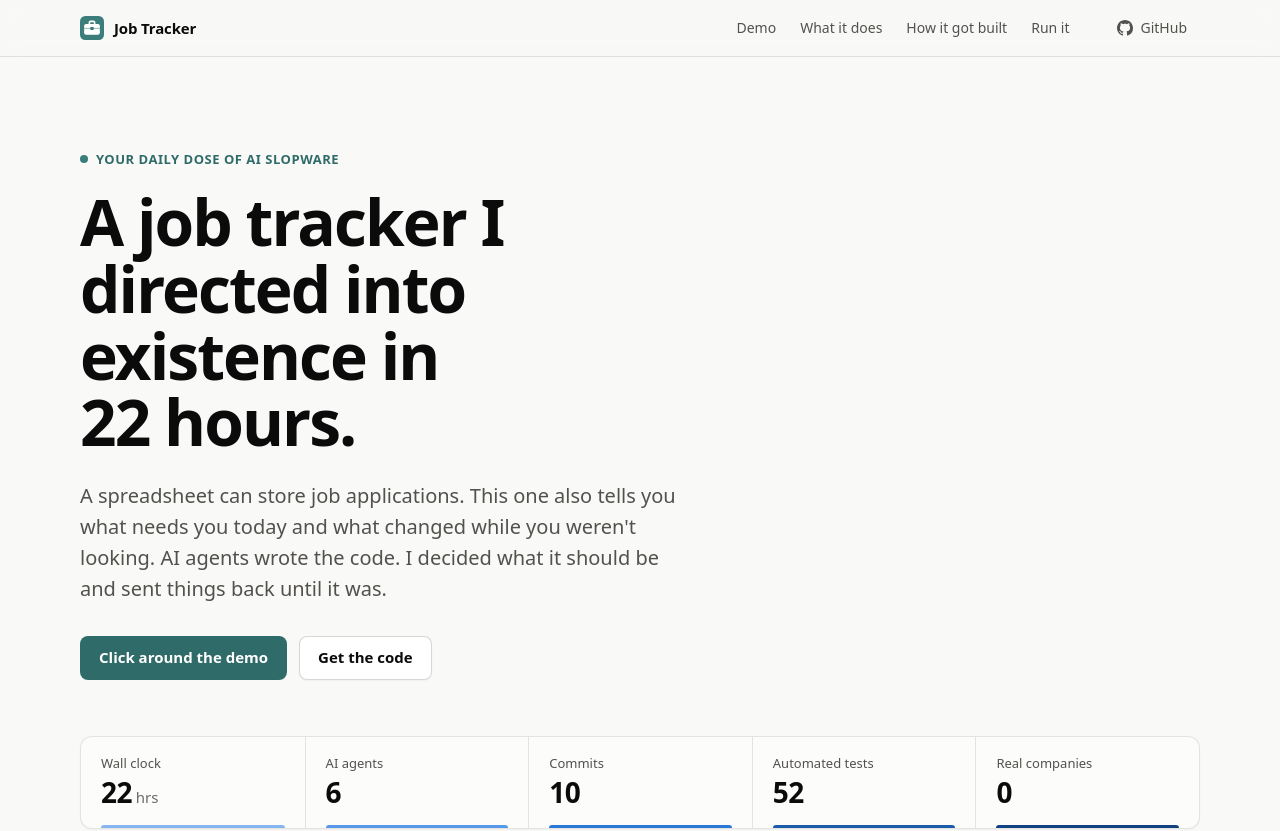
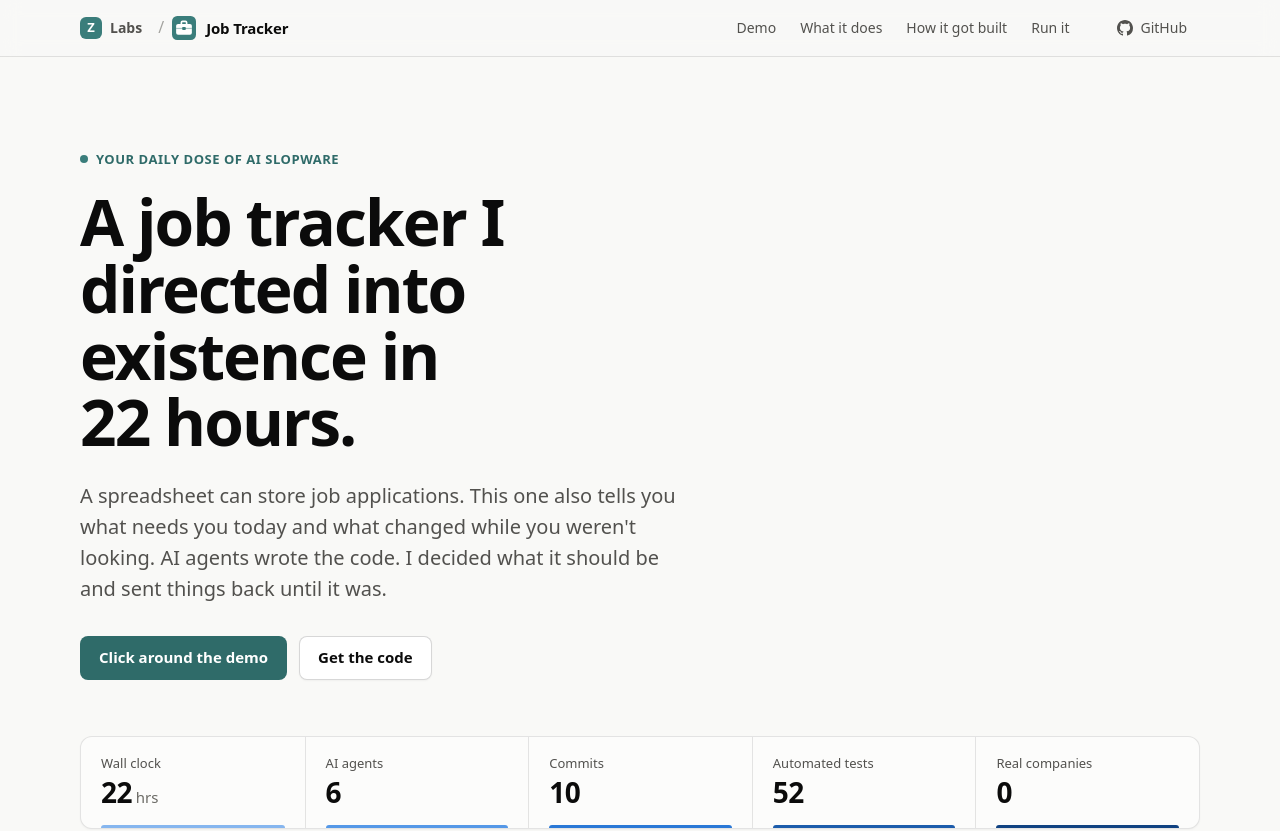
Before and after one commit to mnmilford/job-tracker, a plain HTML site: page site/index.html in a window 1280 px wide. Shown: the top 831 px of the page. Drawn offline with Linux system fonts and the light colour scheme.

Commit message:
Landing page: breadcrumb back to labs.thezdev.com
The header now reads 'Z Labs / Job Tracker'; Labs links to the root of
the site (../), where all the builds are listed.

Co-Authored-By: Claude Opus 5.5 <noreply@anthropic.com>
Claude-Session: https://claude.ai/code/session_01BNUvkmHVHWkxgxbL5qtofW

```diff
--- a/site/index.html
+++ b/site/index.html
@@ -33,10 +33,14 @@
 
 <header class="site-head">
   <div class="wrap head-row">
-    <a class="brand" href="./" aria-label="Job Tracker, top of page">
-      <svg class="brand-mark" viewBox="0 0 32 32" aria-hidden="true" focusable="false"><rect width="32" height="32" rx="7" fill="#3A7D7B"/><path d="M12.5 10.5V8.8c0-.9.7-1.6 1.6-1.6h3.8c.9 0 1.6.7 1.6 1.6v1.7" fill="none" stroke="#fff" stroke-width="2.2"/><rect x="5.5" y="10.5" width="21" height="14.5" rx="2.6" fill="#fff"/><path d="M5.5 16.6h21" stroke="#3A7D7B" stroke-width="1.6" opacity=".45"/><rect x="13.6" y="14.6" width="4.8" height="4" rx="1.1" fill="#3A7D7B"/></svg>
-      <span>Job Tracker</span>
-    </a>
+    <nav class="crumbs" aria-label="Breadcrumb">
+      <a class="crumb-labs" href="../" title="All builds at labs.thezdev.com"><span class="labs-mark" aria-hidden="true">Z</span><span>Labs</span></a>
+      <span class="crumb-sep" aria-hidden="true">/</span>
+      <a class="brand" href="./" aria-label="Job Tracker, top of page">
+        <svg class="brand-mark" viewBox="0 0 32 32" aria-hidden="true" focusable="false"><rect width="32" height="32" rx="7" fill="#3A7D7B"/><path d="M12.5 10.5V8.8c0-.9.7-1.6 1.6-1.6h3.8c.9 0 1.6.7 1.6 1.6v1.7" fill="none" stroke="#fff" stroke-width="2.2"/><rect x="5.5" y="10.5" width="21" height="14.5" rx="2.6" fill="#fff"/><path d="M5.5 16.6h21" stroke="#3A7D7B" stroke-width="1.6" opacity=".45"/><rect x="13.6" y="14.6" width="4.8" height="4" rx="1.1" fill="#3A7D7B"/></svg>
+        <span>Job Tracker</span>
+      </a>
+    </nav>
     <nav class="head-nav" aria-label="Sections">
       <a href="#demo">Demo</a>
       <a href="#features">What it does</a>
--- a/site/landing.css
+++ b/site/landing.css
@@ -139,6 +139,15 @@ kbd {
 .brand { display: inline-flex; align-items: center; gap: 10px; color: var(--ink); text-decoration: none; font-weight: 650; font-size: 15px; letter-spacing: -0.01em; }
 .brand:hover { color: var(--ink); }
 .brand-mark { width: 24px; height: 24px; }
+/* Breadcrumb back to labs.thezdev.com, the home of all the builds. */
+.crumbs { display: flex; align-items: center; gap: 8px; min-width: 0; }
+.crumb-labs {
+  display: inline-flex; align-items: center; gap: 8px; margin-left: -8px; padding: 4px 8px; border-radius: var(--radius);
+  color: var(--ink-2); text-decoration: none; font-size: 14px; font-weight: 600;
+}
+.crumb-labs:hover { color: var(--ink); background: var(--hover); }
+.labs-mark { width: 22px; height: 22px; border-radius: 6px; background: #3a7d7b; color: #fff; display: grid; place-items: center; font-size: 13px; font-weight: 700; line-height: 1; }
+.crumb-sep { color: var(--muted); opacity: 0.6; }
 .head-nav { display: flex; gap: 4px; margin-left: auto; }
 .head-nav a { color: var(--ink-2); text-decoration: none; font-size: 14px; padding: 6px 10px; border-radius: var(--radius); }
 .head-nav a:hover { color: var(--ink); background: var(--hover); }
```
